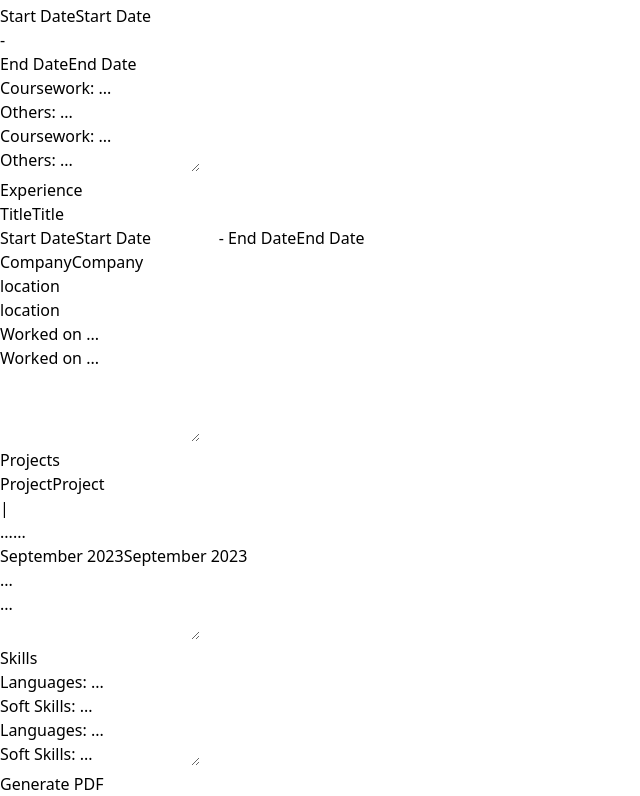
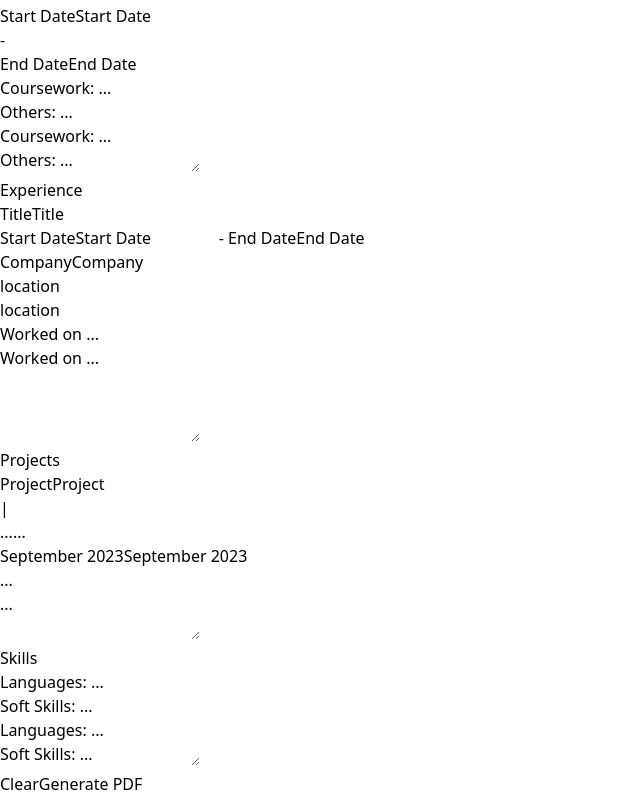
Before and after one commit to EJX537/resume-builder, a React (Vite) app: page / in a window 1280 px wide. Shown: the part 266-1062 px from the top of the page, without its empty margins (0-640 px from the left). Built offline with nearby package versions, Linux system fonts and the light colour scheme.

Commit message:
clear button

```diff
--- a/src/App.tsx
+++ b/src/App.tsx
@@ -1,5 +1,6 @@
 import ResumeProvider from './components/resumeContextProvider';
 import Resume from './components/Resume/resume';
+import Clear from './components/Resume/component/clear';
 import PdfGenerator from './components/Resume/component/pdfGenerator';
 
 import { BrowserRouter as Router } from 'react-router-dom';
@@ -8,10 +9,13 @@ import { BrowserRouter as Router } from 'react-router-dom';
 function App() {
   return (
     <Router>
-      <main className="flex h-screen w-screen flex-col justify-normal">
+      <main className="flex h-screen w-screen flex-col justify-normal bg-slate-100">
         <ResumeProvider>
           <Resume />
-          <PdfGenerator />
+          <div className='flex w-full flex-row'>
+            <Clear />
+            <PdfGenerator />
+          </div>
         </ResumeProvider>
       </main>
     </Router>
--- /dev/null
+++ b/src/components/Resume/component/clear.tsx
@@ -0,0 +1,14 @@
+const Clear = () => {
+  const handleClick = () => {
+    localStorage.removeItem('resumeBuilder');
+    window.location.reload();
+  };
+
+  return (
+    <button className='border border-black rounded-lg p-2 font-bold text-red-950 w-1/2' onClick={handleClick}>
+      Clear
+    </button>
+  );
+};
+
+export default Clear;
--- a/src/components/Resume/component/pdfGenerator.tsx
+++ b/src/components/Resume/component/pdfGenerator.tsx
@@ -26,7 +26,7 @@ const PdfGenerator = () => {
   };
 
   return (
-    <button className='border border-black rounded-lg p-2 font-bold text-red-950' onClick={handleGenerate}>
+    <button className='border border-black rounded-lg p-2 font-bold text-red-950 w-1/2' onClick={handleGenerate}>
       Generate PDF
     </button>
   );
--- a/src/components/Resume/resume.tsx
+++ b/src/components/Resume/resume.tsx
@@ -120,7 +120,7 @@ const Resume = () => {
   }, [addEducation, addExperience, addProject, addSkill, loadOnce, location.search, navigate, setContacts, setEducations, setExperiences, setLocation, setName, setProjects, setSkills]);
 
   return (
-    <div className='flex h-full w-full items-center justify-center flex-col bg-slate-100'>
+    <div className='flex h-full w-full items-center justify-center flex-col'>
       <div className='w-[874px] h-[1131px] py-8 px-12 font-serif items-center justify-center bg-slate-50' id="resume-root" onContextMenu={handleRightClick} onClick={handleClick}>
         <Name />
         <Contacts />
```
